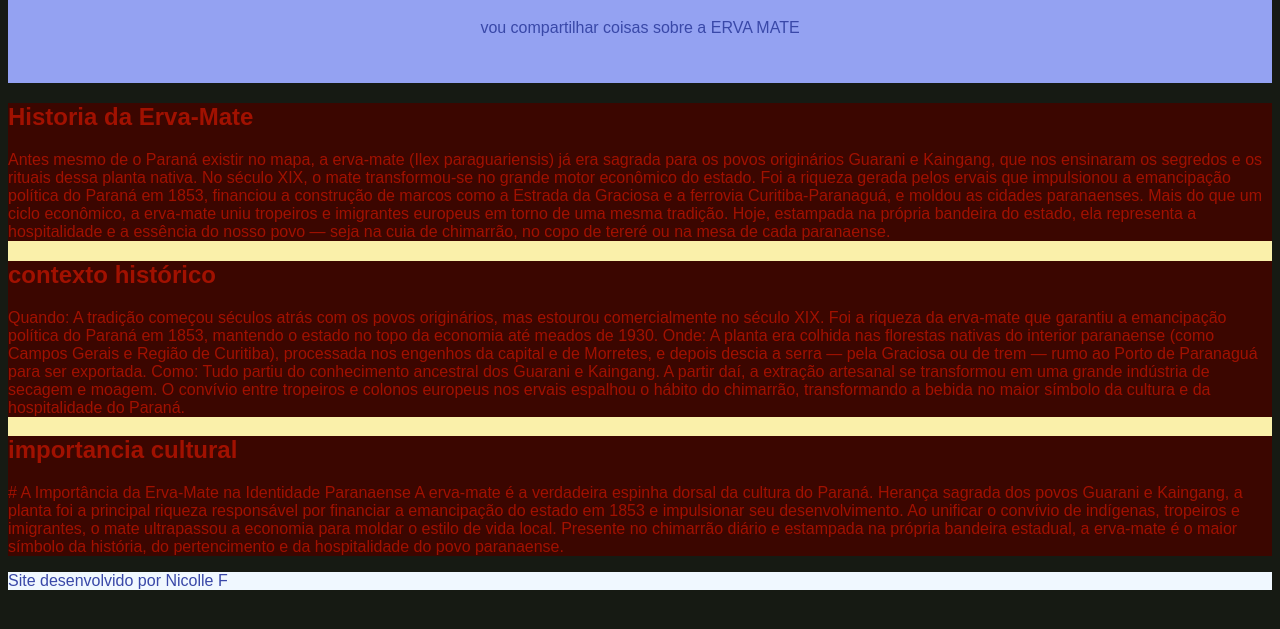
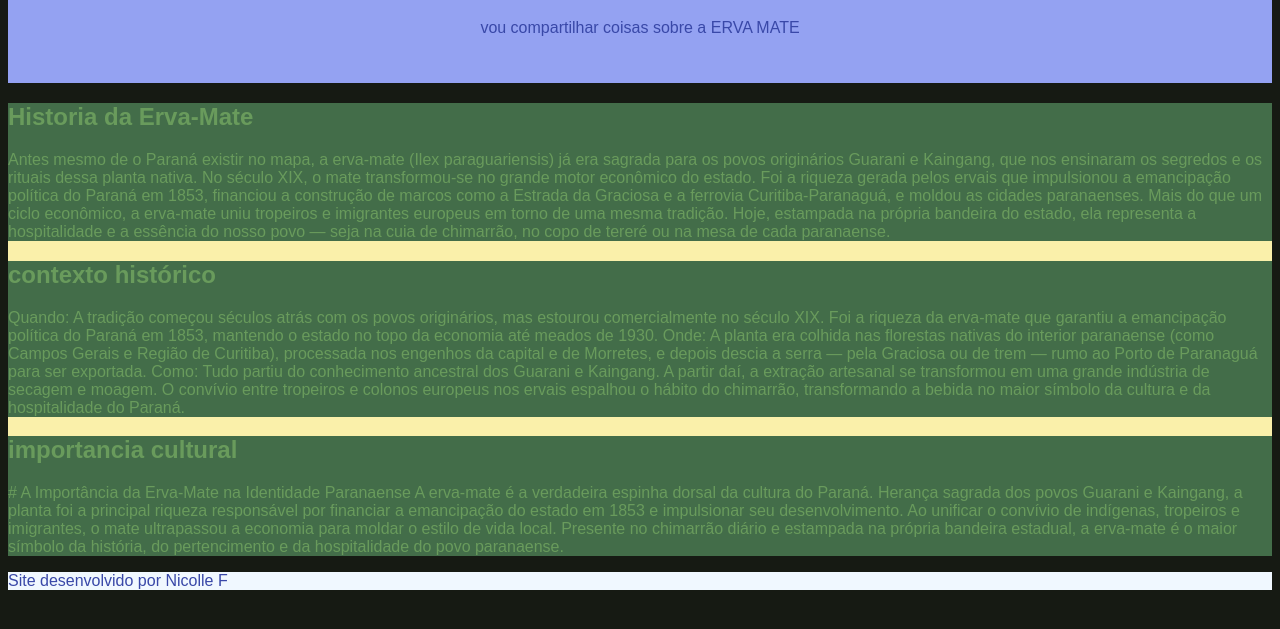
Before and after one commit to nicolleferreirasouza-max/arte-paranaense, a plain HTML site: page index.html in a window 1280 px wide. Shown: the part 99-728 px from the top of the page. Drawn offline with Linux system fonts and the light colour scheme.

Commit message:
atualizei as cores

```diff
--- a/style.css
+++ b/style.css
@@ -14,8 +14,8 @@ main{
     color:#FABF82;
 }
 section{
-    background-color: #3B0600;
-    color: #A11100;
+    background-color:#436d49;
+    color: #699b5c;
 }
 footer{
     background-color:aliceblue;
```
